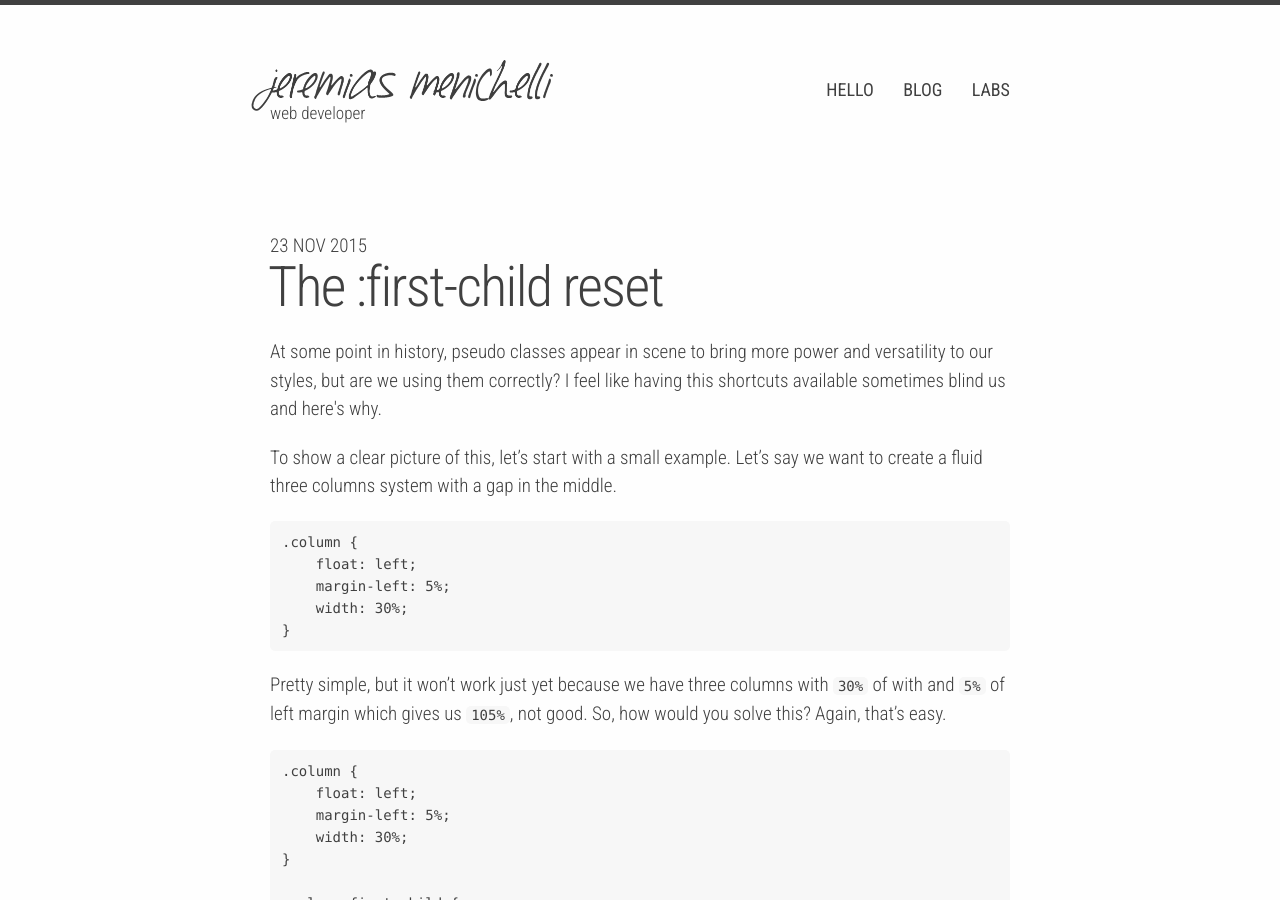
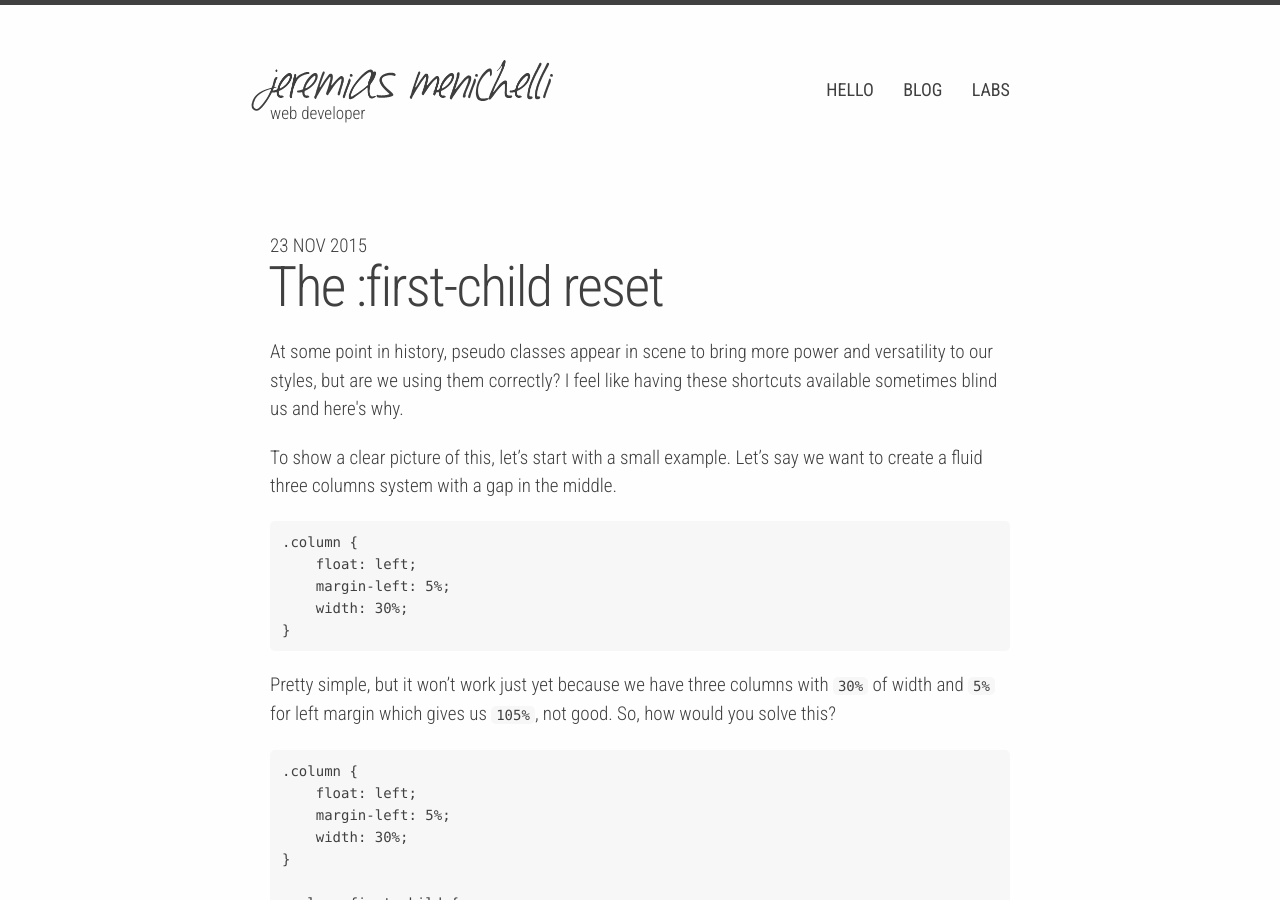
Before and after one commit to jeremenichelli/jeremenichelli.github.io, a Jekyll site: the page built from _posts/2015-11-23-the-first-child-reset.md, in a window 1280 px wide and 900 px high. Built offline with Jekyll 4.4.1, drawn with Linux system fonts in a browser that asks for light colours; Markdown is read by kramdown in place of the engine named in the settings.

Commit message:
Typos fixed.

````diff
--- a/_posts/2015-11-23-the-first-child-reset.md
+++ b/_posts/2015-11-23-the-first-child-reset.md
@@ -1,7 +1,7 @@
 ---
 layout: post
 title: The :first-child reset
-resume: At some point in history, pseudo classes appear in scene to bring more power and versatility to our styles, but are we using them correctly? I feel like having this shortcuts available sometimes blind us and here's why.
+resume: At some point in history, pseudo classes appear in scene to bring more power and versatility to our styles, but are we using them correctly? I feel like having these shortcuts available sometimes blind us and here's why.
 ---
 
 To show a clear picture of this, let's start with a small example. Let's say we want to create a fluid three columns system with a gap in the middle.
@@ -14,7 +14,7 @@ To show a clear picture of this, let's start with a small example. Let's say we
 }
 ```
 
-Pretty simple, but it won't work just yet because we have three columns with `30%` of with and `5%` of left margin which gives us `105%`, not good. So, how would you solve this? Again, that's easy.
+Pretty simple, but it won't work just yet because we have three columns with `30%` of width and `5%` for left margin which gives us `105%`, not good. So, how would you solve this?
 
 ```css
 .column {
````
